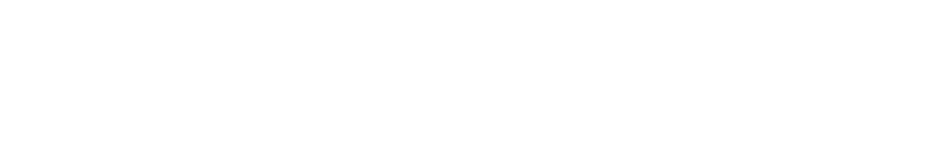
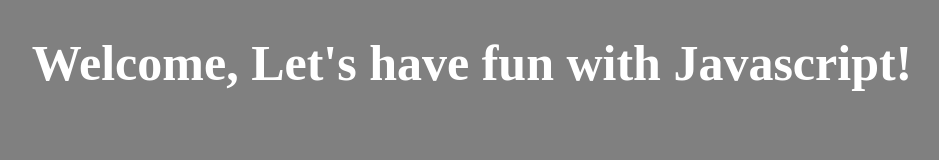
Before and after one commit to lsmucassi/js_full_course, a plain HTML site: page 2-hello-world/index.html in a window 1280 px wide. Shown: the whole page, without its empty margins (168-1107 px from the left). Drawn offline with Linux system fonts and the light colour scheme.

Commit message:
2: Javascript Hello world

```diff
--- a/2-hello-world/2.1-helloworld.js
+++ b/2-hello-world/2.1-helloworld.js
@@ -1,2 +1,6 @@
-console.log('Referenced javascript from a .js file')
-console.log('Hello, World!');
+console.log('From a .js file:[File] Hello, World!')
+console.log('');
+document.getElementsByTagName("h1")[0].style.fontSize = "50px";
+document.getElementsByTagName("h1")[0].style.textAlign = "center";
+document.getElementsByTagName("h1")[0].style.color = "white";
+document.body.style.backgroundColor = "grey";
--- a/2-hello-world/index.html
+++ b/2-hello-world/index.html
@@ -3,14 +3,23 @@
 <head>
     <meta charset="UTF-8">
     <meta name="viewport" content="width=device-width, initial-scale=1.0">
-    <title>Document</title>
+    <title>js full course -lmucassi</title>
     <script>
-        // Javascript on a tag
-        console.log('Hello world!')
+        // Javascript on a tag - head
+        console.log('From html script tag: [head] - Hello world!');
     </script>
 </head>
 <body>
+    <h1>Welcome, Let's have fun with Javascript!</h1>
 
-    <script src="2.1-helloworld.js"></script>
+    <script src="2.1-helloworld.js">
+        // this line of javascript will not be ran because we have provided the source
+        console.log('From html script tag: [body] - Hello world!');
+    </script>
+
+    <script>
+        // Javascript on a tag - body
+        console.log('From html script tag: [body] - Hello world!');
+    </script>
 </body>
 </html>
```
